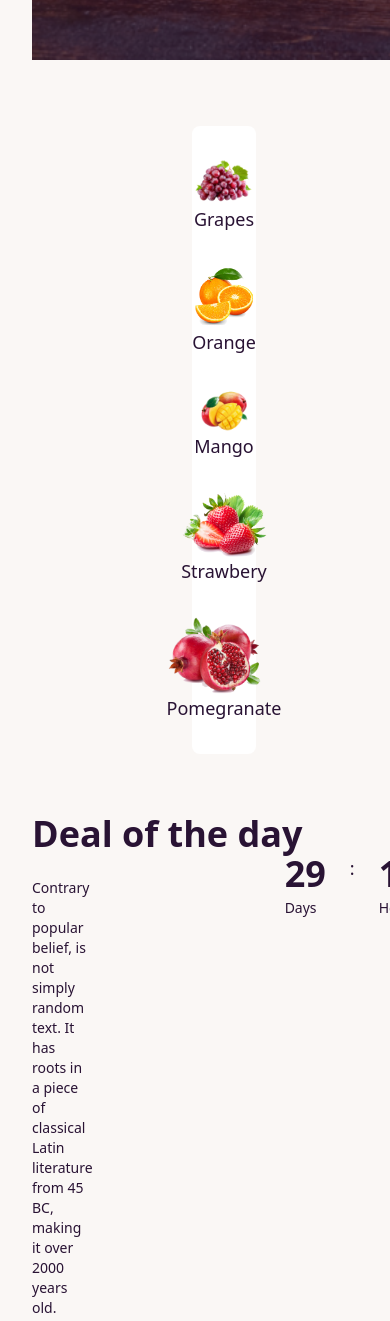
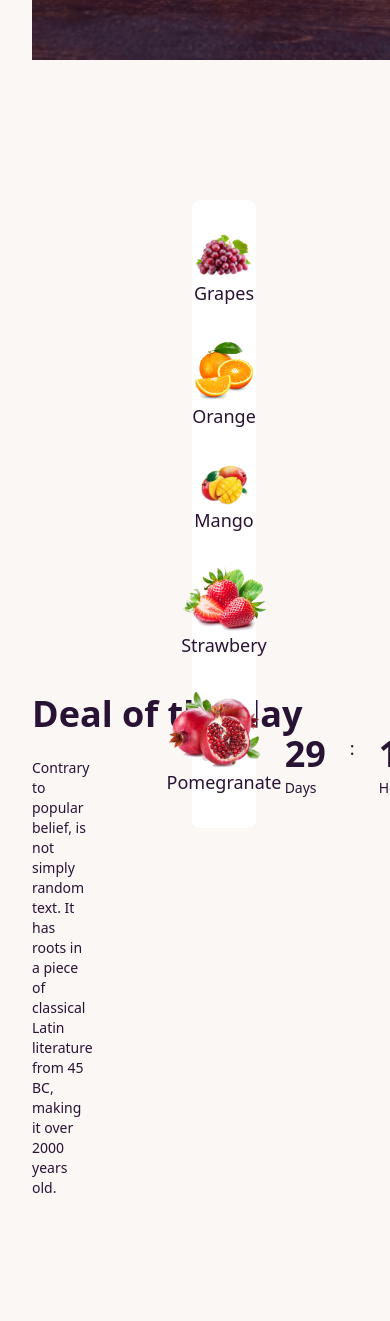
Before and after one commit to nahar-nur/fruit-brust-web, a plain HTML site: page index.html in a window 390 px wide. Shown: the part 1000-2321 px from the top of the page. Drawn offline with nearby package versions, Linux system fonts and the light colour scheme.

Commit message:
fixed position of first bonus section

```diff
--- a/index.html
+++ b/index.html
@@ -122,7 +122,7 @@
 
 </div>
 <!-- bonus section -->
-<div class=" W-[1196px] mx-48 flex gap-8 p-8 flex-wrap justify-center bg-white rounded-lg ">
+<div class=" W-[1196px] mx-48 flex gap-8 p-8 flex-wrap justify-center mb-10 bg-white rounded-lg -mt-60 translate-y-1/2">
     <div>
 <img class="w-[96px]" src="./images/fruit1.png" alt="">
 <p class="text-lg text-center">Grapes</p>
@@ -148,7 +148,7 @@
     </header>
     <main>
         <!-- Deal of the day section -->
-        <section class="max-w-screen-xl mx-auto my-10 px-8 md:px-16 lg:px-24 py-5">
+        <section class="max-w-screen-xl mx-auto my-40 px-8 md:px-16 lg:px-24 py-5">
             <div class="">
               <h3 class="text-4xl font-bold">Deal of the day</h3>
               <div class="flex flex-1">
```
